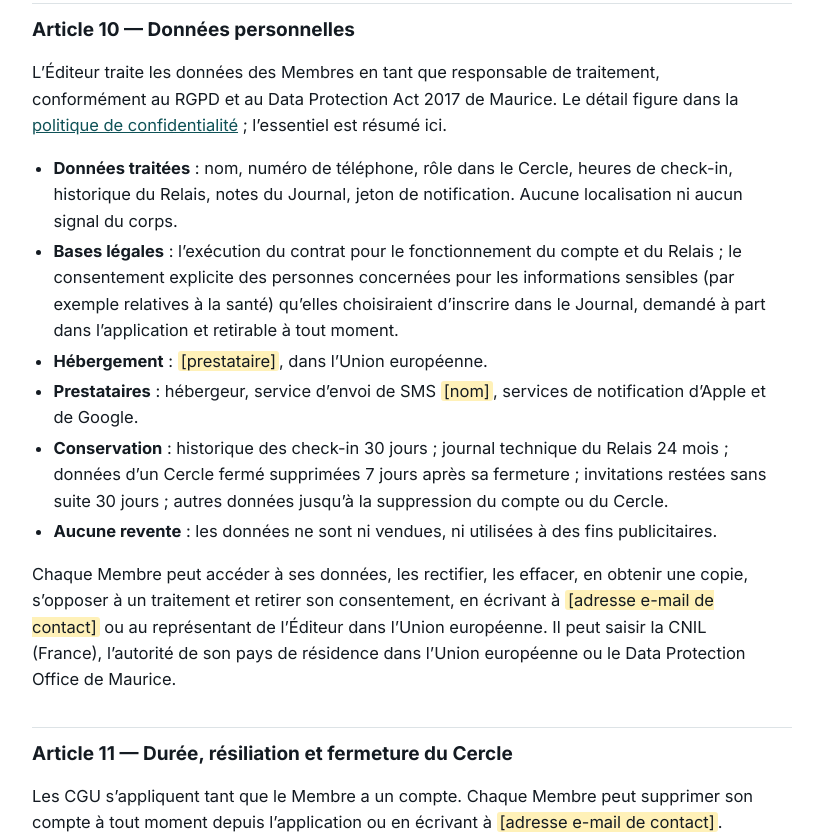
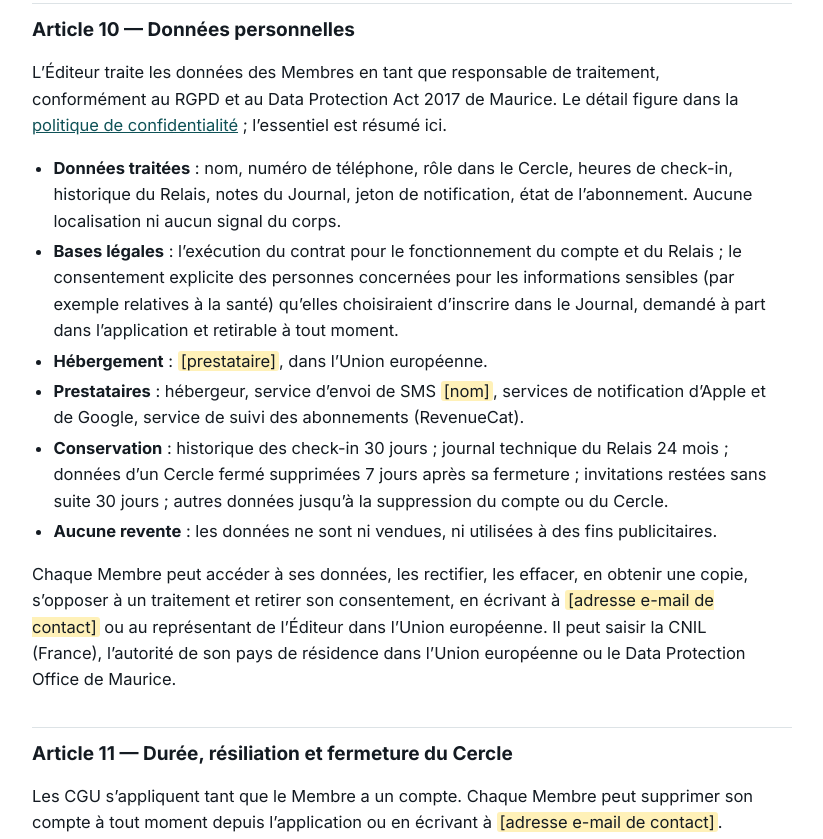
Before and after one commit to Neozazz2025/maillage-legal, a plain HTML site: page index.html in a window 1280 px wide. Shown: the part 6944-7783 px from the top of the page, without its empty margins (228-1051 px from the left). Drawn offline with Linux system fonts and the light colour scheme.

Commit message:
Abonnement : RevenueCat dans les prestataires
Co-Authored-By: Claude Opus 5.5 <noreply@anthropic.com>
Claude-Session: https://claude.ai/code/session_01XBq468rUzW5vSp3reViuHK

```diff
--- a/index.html
+++ b/index.html
@@ -209,10 +209,10 @@ footer{border-top:1px solid var(--rule);padding:22px max(5vw,16px);color:var(--m
 <h3 id="cgu-10">Article 10 — Données personnelles</h3>
 <p>L’Éditeur traite les données des Membres en tant que responsable de traitement, conformément au RGPD et au Data Protection Act 2017 de Maurice. Le détail figure dans la <a href="#confidentialite">politique de confidentialité</a> ; l’essentiel est résumé ici.</p>
 <ul>
-  <li><strong>Données traitées</strong> : nom, numéro de téléphone, rôle dans le Cercle, heures de check-in, historique du Relais, notes du Journal, jeton de notification. Aucune localisation ni aucun signal du corps.</li>
+  <li><strong>Données traitées</strong> : nom, numéro de téléphone, rôle dans le Cercle, heures de check-in, historique du Relais, notes du Journal, jeton de notification, état de l’abonnement. Aucune localisation ni aucun signal du corps.</li>
   <li><strong>Bases légales</strong> : l’exécution du contrat pour le fonctionnement du compte et du Relais ; le consentement explicite des personnes concernées pour les informations sensibles (par exemple relatives à la santé) qu’elles choisiraient d’inscrire dans le Journal, demandé à part dans l’application et retirable à tout moment.</li>
   <li><strong>Hébergement</strong> : [prestataire], dans l’Union européenne.</li>
-  <li><strong>Prestataires</strong> : hébergeur, service d’envoi de SMS [nom], services de notification d’Apple et de Google.</li>
+  <li><strong>Prestataires</strong> : hébergeur, service d’envoi de SMS [nom], services de notification d’Apple et de Google, service de suivi des abonnements (RevenueCat).</li>
   <li><strong>Conservation</strong> : historique des check-in 30 jours ; journal technique du Relais 24 mois ; données d’un Cercle fermé supprimées 7 jours après sa fermeture ; invitations restées sans suite 30 jours ; autres données jusqu’à la suppression du compte ou du Cercle.</li>
   <li><strong>Aucune revente</strong> : les données ne sont ni vendues, ni utilisées à des fins publicitaires.</li>
 </ul>
@@ -262,6 +262,7 @@ footer{border-top:1px solid var(--rule);padding:22px max(5vw,16px);color:var(--m
 <tr><td>Jeton de notification</td><td>Appareil du Membre</td><td>Envoi des notifications</td><td>Jusqu’à la suppression du compte</td></tr>
 <tr><td>File d’envoi des messages</td><td>Générée par le service</td><td>Envoi et nouvelles tentatives</td><td>30 jours</td></tr>
 <tr><td>Nom et numéro d’une personne invitée, pas encore inscrite</td><td>L’aidant qui l’invite</td><td>Invitation, SMS d’information</td><td>30 jours si la personne ne s’inscrit pas</td></tr>
+<tr><td>État de l’abonnement (essai, échéance, renouvellement, store)</td><td>Apple ou Google, via RevenueCat</td><td>Fonctionnement de l’abonnement, préavis d’arrêt du Relais</td><td>Jusqu’à la suppression du compte</td></tr>
 </tbody></table>
 <p>Lorsqu’un Cercle est fermé, ses données sont supprimées 7 jours après la fermeture, sauf le journal technique des actions, conservé 24 mois.</p>
 
@@ -270,7 +271,7 @@ footer{border-top:1px solid var(--rule);padding:22px max(5vw,16px);color:var(--m
   <li>Aucune localisation : l’application ne demande pas l’accès à la position du téléphone.</li>
   <li>Aucun signal du corps ni aucun mouvement : pas d’accéléromètre, de podomètre, de rythme cardiaque ni de sommeil.</li>
   <li>Aucun contact du répertoire : les invitations se font en saisissant un numéro.</li>
-  <li>Aucune donnée de paiement : l’abonnement est géré par Apple ou Google, qui ne transmettent pas vos coordonnées bancaires à l’Éditeur.</li>
+  <li>Aucune donnée de paiement : l’abonnement est géré par Apple ou Google, qui ne transmettent pas vos coordonnées bancaires à l’Éditeur. L’Éditeur ne reçoit que l’état de l’abonnement (essai, actif, date d’échéance).</li>
   <li>Aucun suivi publicitaire, aucune revente de données.</li>
 </ul>
 
@@ -289,6 +290,7 @@ footer{border-top:1px solid var(--rule);padding:22px max(5vw,16px);color:var(--m
 <table class="stack"><thead><tr><th>Prestataire</th><th>Rôle</th><th>Données concernées</th><th>Pays</th></tr></thead><tbody>
 <tr><td>[Hébergeur]</td><td>Hébergement de la base de données</td><td>Toutes les données du service</td><td>Union européenne ([pays])</td></tr>
 <tr><td>Twilio</td><td>Envoi des SMS du Relais</td><td>Numéro de téléphone, texte du message</td><td>États-Unis</td></tr>
+<tr><td>RevenueCat</td><td>Suivi des abonnements App Store et Google Play</td><td>Identifiant de compte Maillage, état de l’abonnement</td><td>États-Unis</td></tr>
 <tr><td>Expo, Apple, Google</td><td>Envoi des notifications</td><td>Jeton de notification, texte du message</td><td>États-Unis</td></tr>
 </tbody></table>
 <p>Les messages ne contiennent que le prénom du Proche et l’état du check-in ou du Relais, jamais le contenu du Journal.</p>
```
